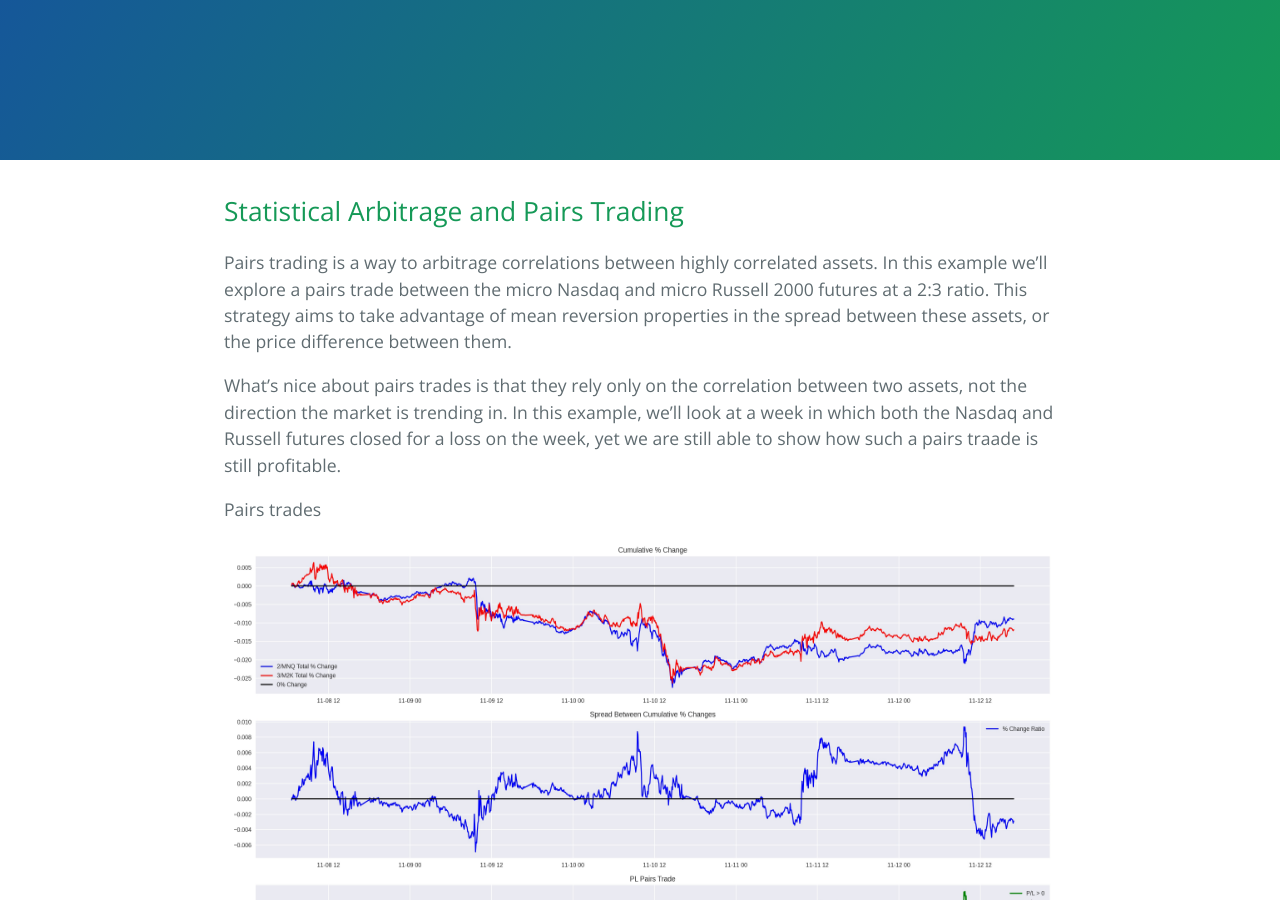
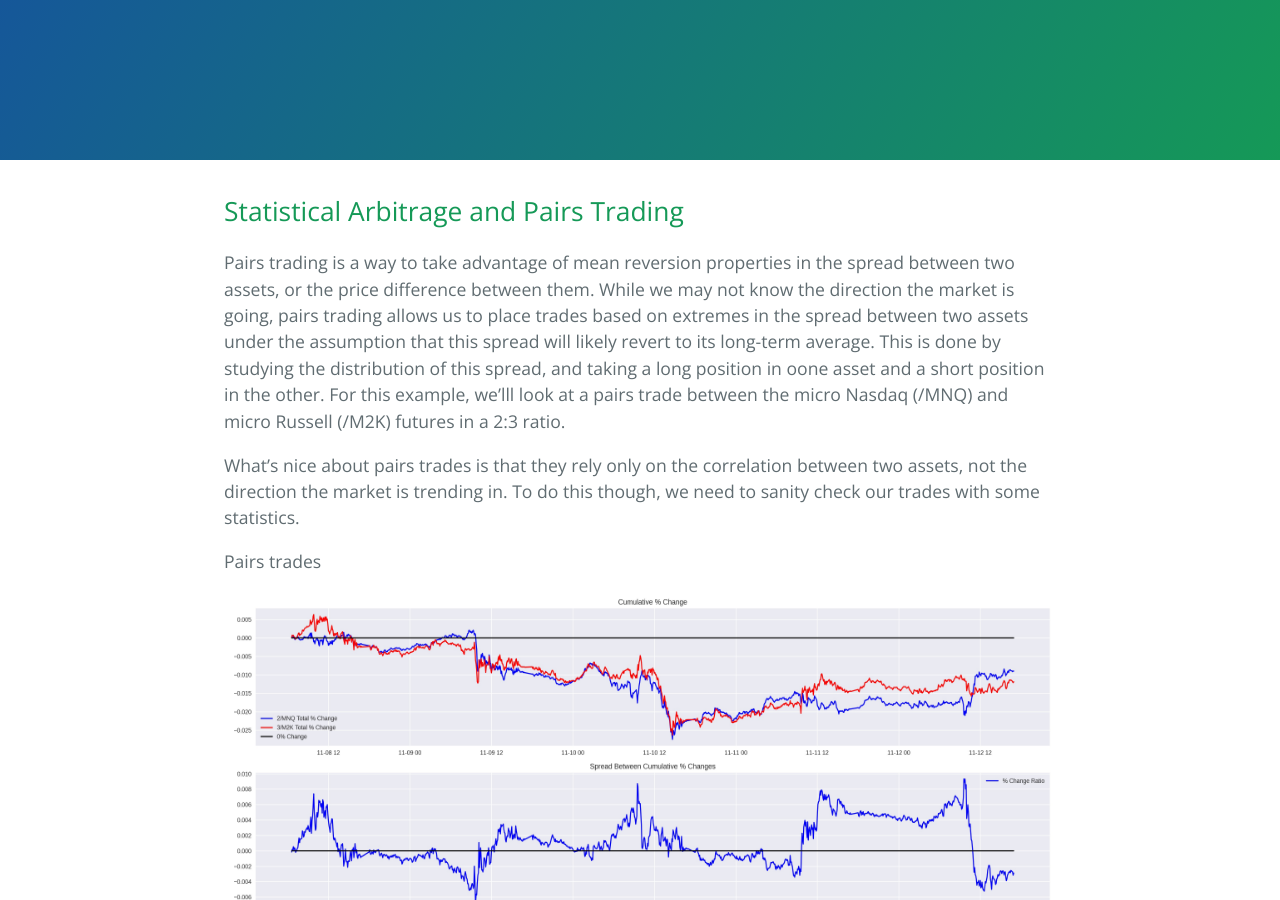
Before and after one commit to walkerhughes/portfolio, a Jekyll site: the page built from pairs_trading.md, in a window 1280 px wide and 900 px high. Built offline with Jekyll 4.4.1, drawn with Linux system fonts in a browser that asks for light colours; our own code applies the rules of GitHub Pages for plain Markdown files.

Commit message:
Update pairs_trading.md

```diff
--- a/pairs_trading.md
+++ b/pairs_trading.md
@@ -7,9 +7,9 @@ layout: default
 <script type="text/javascript" async="" src="https://cdnjs.cloudflare.com/ajax/libs/mathjax/2.7.4/MathJax.js?config=TeX-MML-AM_CHTML"></script>
 
 
-Pairs trading is a way to arbitrage correlations between highly correlated assets. In this example we'll explore a pairs trade between the micro Nasdaq and micro Russell 2000 futures at a 2:3 ratio. This strategy aims to take advantage of mean reversion properties in the spread between these assets, or the price difference between them.
+Pairs trading is a way to take advantage of mean reversion properties in the spread between two assets, or the price difference between them. While we may not know the direction the market is going, pairs trading allows us to place trades based on extremes in the spread between two assets under the assumption that this spread will likely revert to its long-term average. This is done by studying the distribution of this spread, and taking a long position in oone asset and a short position in the other. For this example, we'lll look at a pairs trade between the micro Nasdaq (/MNQ) and micro Russell (/M2K) futures in a 2:3 ratio.
 
-What's nice about pairs trades is that they rely only on the correlation between two assets, not the direction the market is trending in. In this example, we'll look at a week in which both the Nasdaq and Russell futures closed for a loss on the week, yet we are still able to show how such a pairs traade is still profitable.
+What's nice about pairs trades is that they rely only on the correlation between two assets, not the direction the market is trending in. To do this though, we need to sanity check our trades with some statistics.
 
 Pairs trades
 
```
